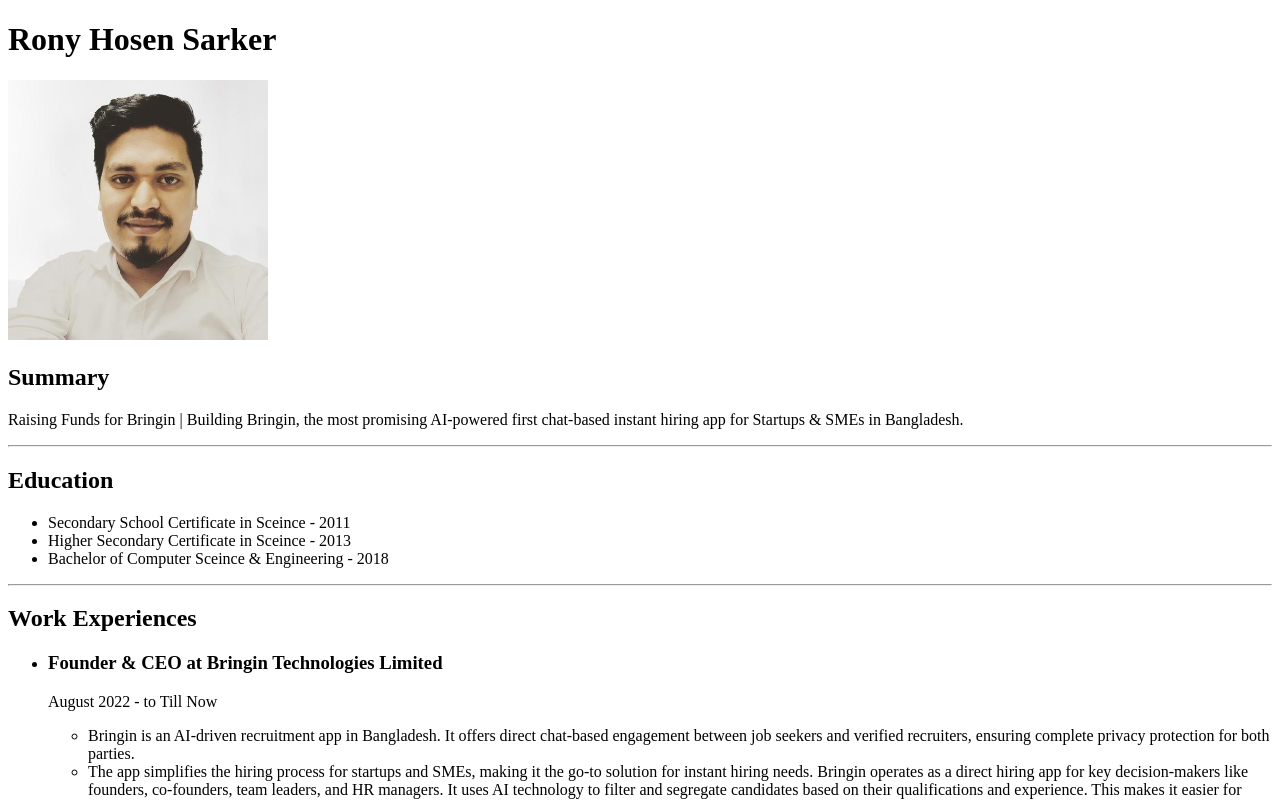
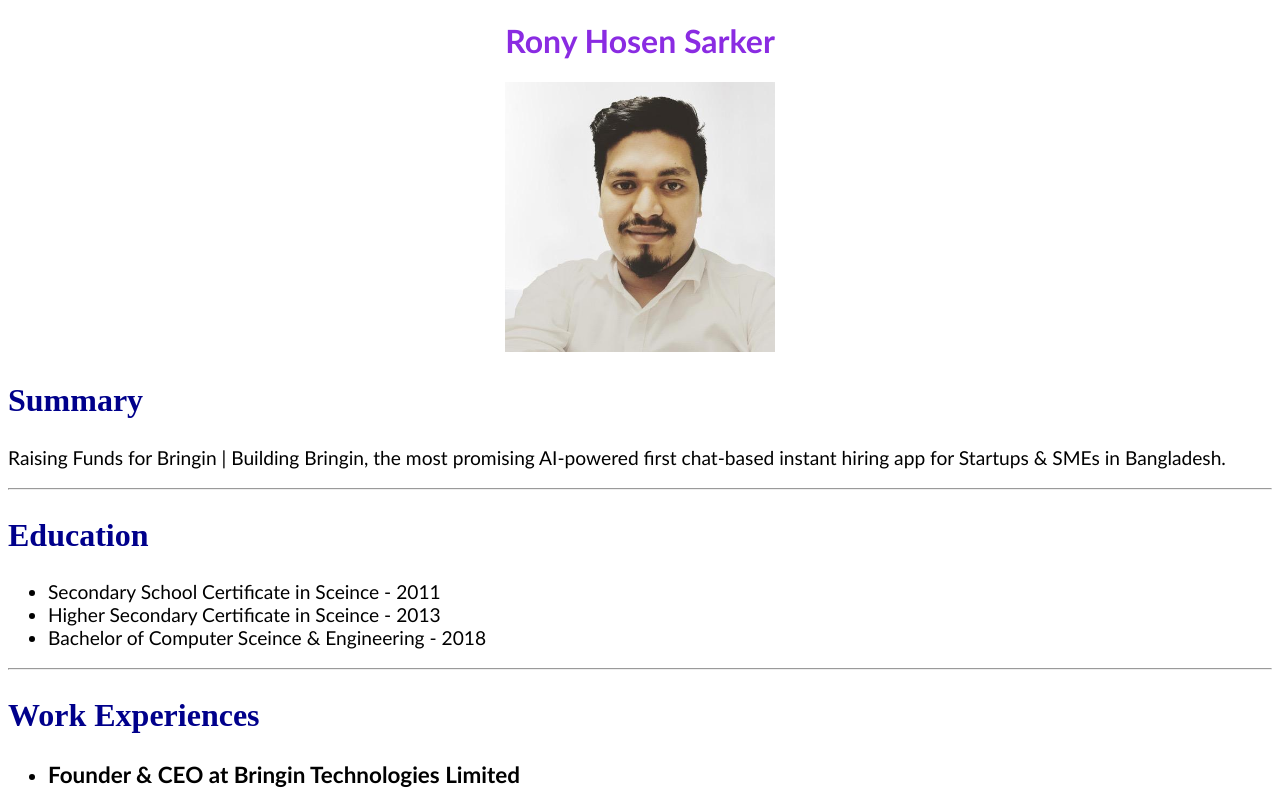
Before and after one commit to ronyhosensarker/HTML-Portfolio-by-Rony, a plain HTML site: page index.html in a window 1280 px wide. Shown: the top 800 px of the page. Drawn offline with Linux system fonts and the light colour scheme.

Commit message:
Add files via upload

```diff
--- a/index.html
+++ b/index.html
@@ -3,15 +3,22 @@
 <head>
     <meta charset="UTF-8">
     <title>Personal Portfolio of Rony Hosen Sarker</title>
+    <link rel="stylesheet" href="./public/style.css"/>
 </head>
 <body>
-    <h1>Rony Hosen Sarker</h1>
-    <img src="./assets/Images/Rony.JEEG.jpeg" height="260"/>
+    <h1><center>
+        Rony Hosen Sarker
+    </center></h1>
+
+    <center>
+        <img src="./assets/Images/Rony.JEEG.jpeg" height="270"/>
+    </center>
+
     <h2>Summary</h2>
     <p>Raising Funds for Bringin | Building Bringin, the most
         promising AI-powered first chat-based instant hiring app
-        for Startups & SMEs in Bangladesh.
-    </p>
+        for Startups & SMEs in Bangladesh.</p>
+
     <hr>
     <h2>Education</h2>
     <ul>
@@ -56,7 +63,7 @@
         <li> Mern Stack Developer</li>
         <li>Software Engineer</li>
         <li>Specialised in: HTML, CSS, Flexbox, Grid, Bootstrap, Jquery, Javascript, React JS, Node JS, Express JS & Mongodb</li>
-        <li>Newly Learning App Development on Cross Platform with Flutter & Dart</li>
+        <li>Learning App Development ongoing from Cross Platform with Flutter & Dart</li>
     </ul>
 
     <hr>
@@ -69,7 +76,7 @@
                 from Creative IT Institute</li>
         <li>Apparels Engineering & Production Planning (AEPP)
             from BGMEA University of Fashion & Technology</li>
-        <li>IE, Planning, Work-Study & GSD
+        <li>IE, Planning, Work-Study & GSDIE, Planning,
             from BGMI</li>
     </ul>
 
--- /dev/null
+++ b/public/style.css
@@ -0,0 +1,18 @@
+h1 {
+    color:blueviolet;
+    font-size: xx-large;
+    font-family: 'Trebuchet MS', 'Lucida Sans Unicode', 'Lucida Grande', 'Lucida Sans', Arial, sans-serif;
+}
+h2{
+    font-size:xx-large;
+    color:darkblue;
+}
+p{
+    font-size:larger;
+    font-family: 'Trebuchet MS', 'Lucida Sans Unicode', 'Lucida Grande', 'Lucida Sans', Arial, sans-serif;
+
+}
+ul {
+    font-size:larger;
+    font-family: 'Trebuchet MS', 'Lucida Sans Unicode', 'Lucida Grande', 'Lucida Sans', Arial, sans-serif;
+}
```
